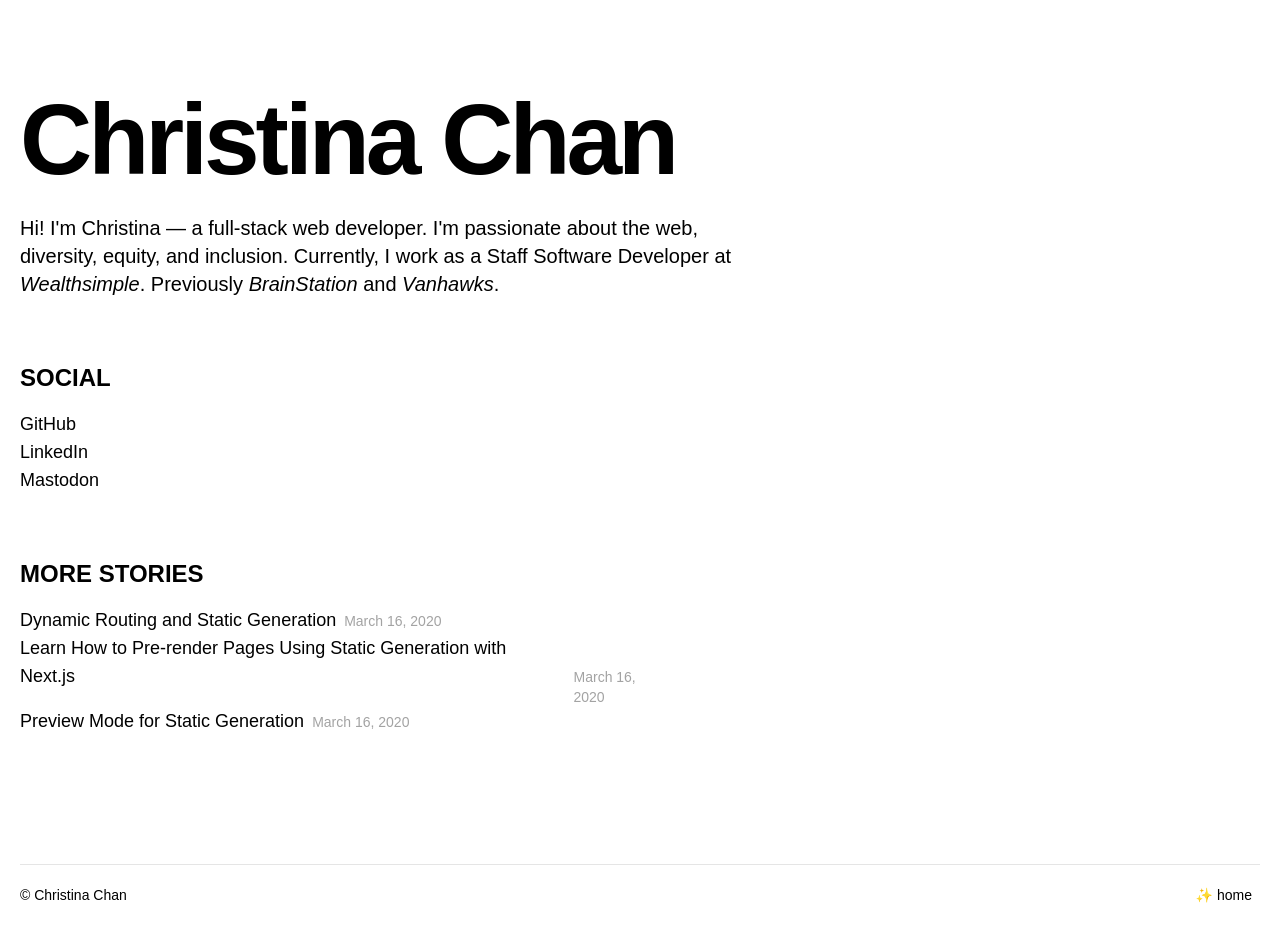
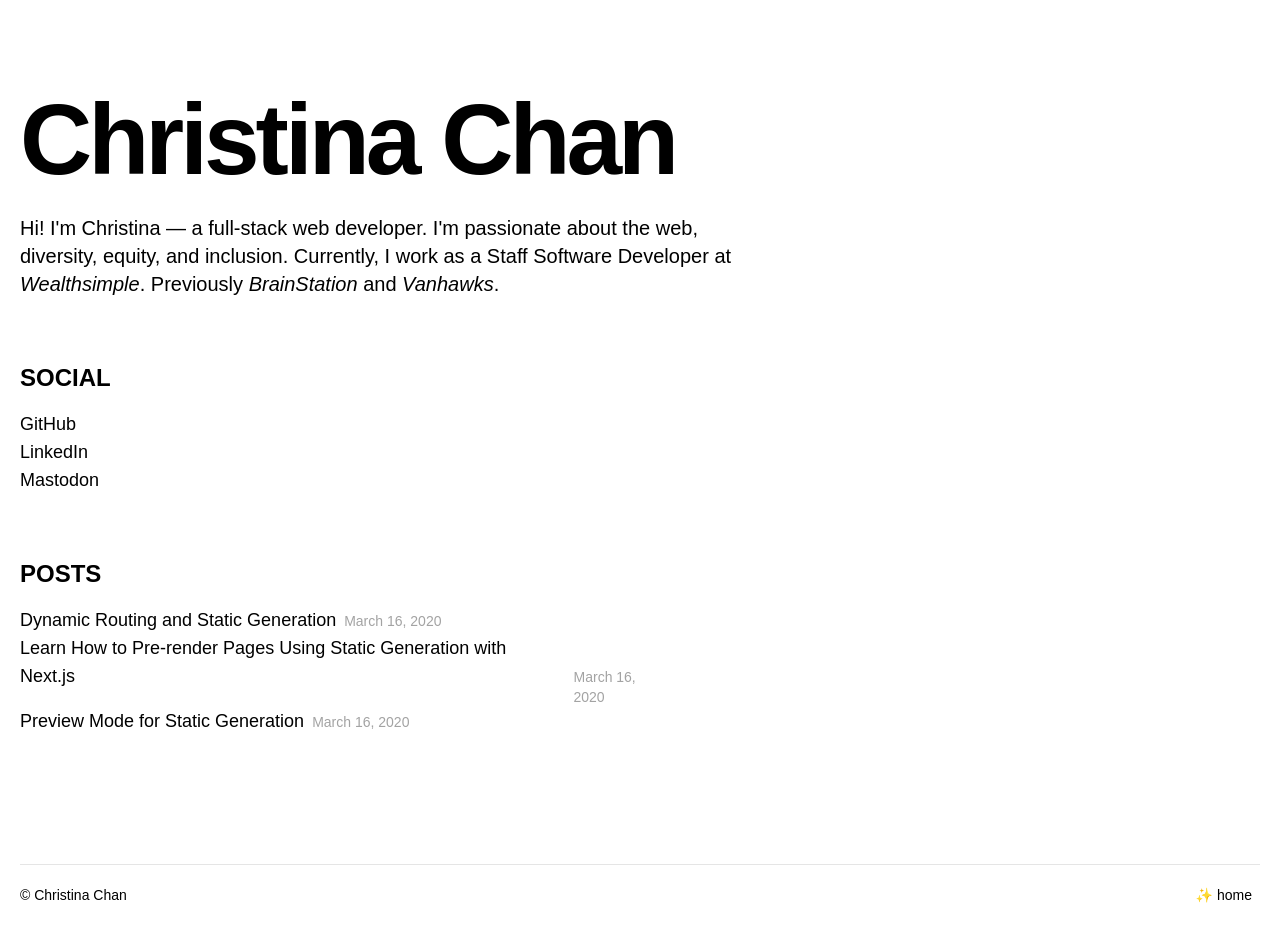
Before and after one commit to cchawn/christina-codes, a Next.js app: page / in a window 1280 px wide. Built offline with nearby package versions, Linux system fonts and the light colour scheme; a web font is replaced by a local one.

Commit message:
fix: posts not more stories

```diff
--- a/components/more-stories.tsx
+++ b/components/more-stories.tsx
@@ -8,7 +8,7 @@
 const MoreStories = ({ posts }: Props) => {
   return (
     <section className="max-w-prose text-lg my-16">
-      <h2 className="uppercase text-2xl font-bold mb-4">More Stories</h2>
+      <h2 className="uppercase text-2xl font-bold mb-4">Posts</h2>
       {posts.map(post => (
         <PostPreview
           key={post.slug}
```
